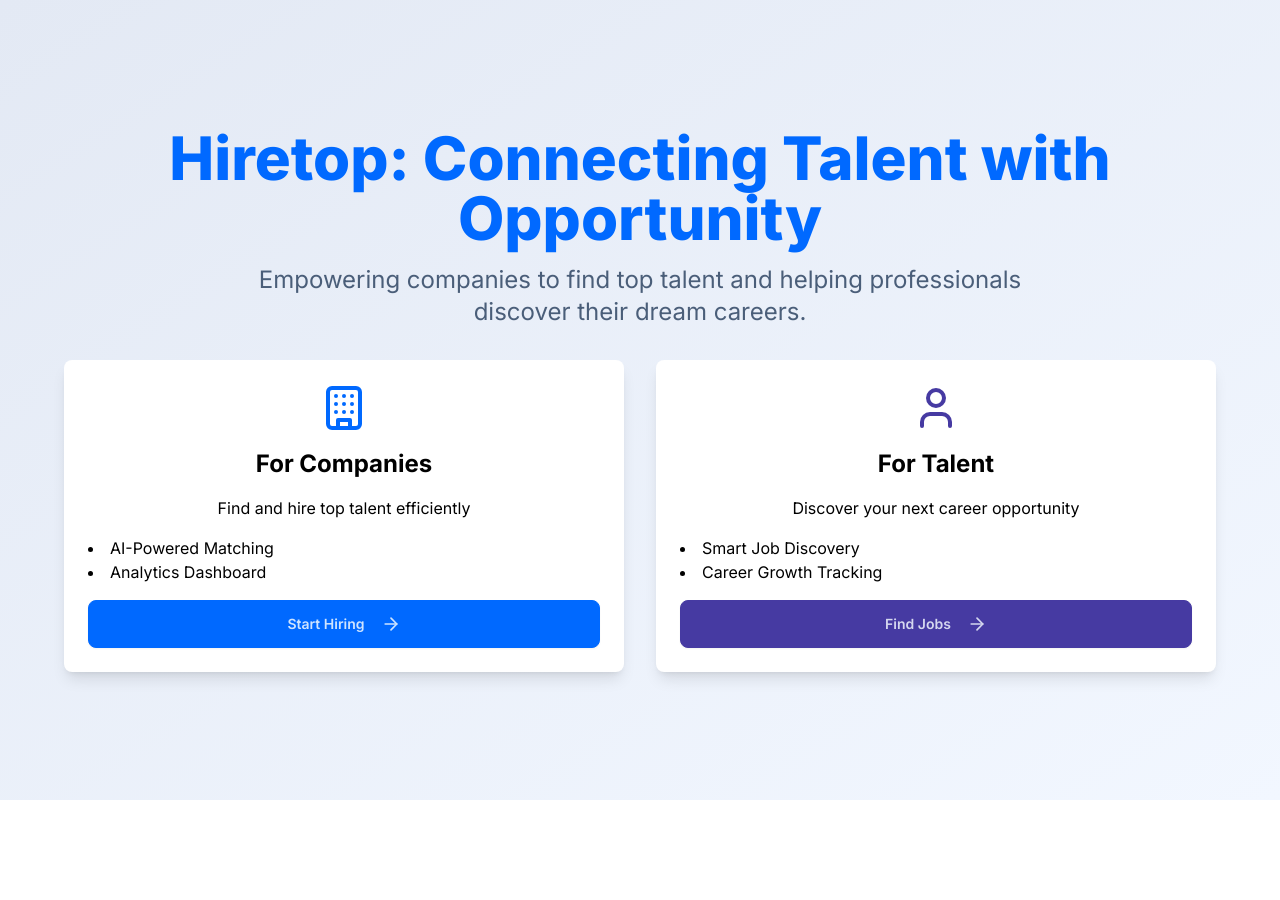
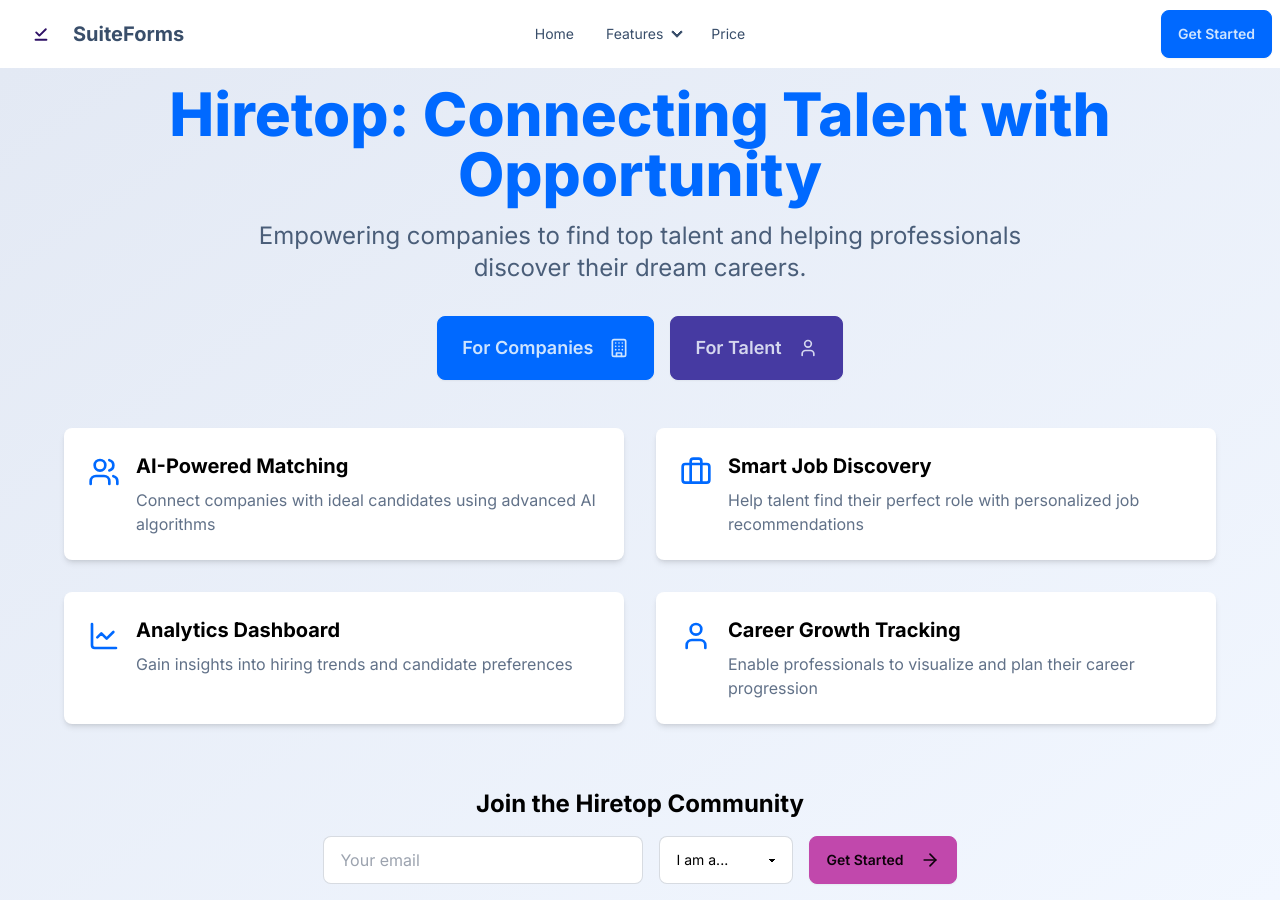
Before and after one commit to Osiris8/hirenow, a Next.js app: page / in a window 1280 px wide. Before the commit the page ends 800 px from the top, so only its background shows below. Built offline with nearby package versions, Linux system fonts and the light colour scheme.

Commit message:
update HeroSection component

```diff
--- a/app/page.tsx
+++ b/app/page.tsx
@@ -1,9 +1,10 @@
 import HeroSection from "@/components/HeroSection";
-import Hero from "@/components/HeroSection";
+import Navbar from "@/components/Navbar";
 
 export default function Home() {
   return (
     <div>
+      <Navbar />
       <HeroSection />
     </div>
   );
--- a/components/HeroSection.tsx
+++ b/components/HeroSection.tsx
@@ -12,14 +12,33 @@ import {
 interface FeatureItem {
   text: string;
   icon: LucideIcon;
-  forCompany: boolean;
+  description: string;
 }
 
 const features: FeatureItem[] = [
-  { text: "AI-Powered Matching", icon: Users, forCompany: true },
-  { text: "Smart Job Discovery", icon: Briefcase, forCompany: false },
-  { text: "Analytics Dashboard", icon: LineChart, forCompany: true },
-  { text: "Career Growth Tracking", icon: User, forCompany: false },
+  {
+    text: "AI-Powered Matching",
+    icon: Users,
+    description:
+      "Connect companies with ideal candidates using advanced AI algorithms",
+  },
+  {
+    text: "Smart Job Discovery",
+    icon: Briefcase,
+    description:
+      "Help talent find their perfect role with personalized job recommendations",
+  },
+  {
+    text: "Analytics Dashboard",
+    icon: LineChart,
+    description: "Gain insights into hiring trends and candidate preferences",
+  },
+  {
+    text: "Career Growth Tracking",
+    icon: User,
+    description:
+      "Enable professionals to visualize and plan their career progression",
+  },
 ];
 
 const HeroSection: React.FC = () => {
@@ -34,40 +53,52 @@ const HeroSection: React.FC = () => {
             Empowering companies to find top talent and helping professionals
             discover their dream careers.
           </p>
-          <div className="flex flex-col md:flex-row justify-center items-stretch space-y-4 md:space-y-0 md:space-x-8">
-            <div className="flex-1 bg-base-100 p-6 rounded-lg shadow-lg flex flex-col justify-between">
-              <div>
-                <Building className="h-12 w-12 text-primary mx-auto mb-4" />
-                <h2 className="text-2xl font-bold mb-4">For Companies</h2>
-                <p className="mb-4">Find and hire top talent efficiently</p>
-                <ul className="text-left list-disc list-inside mb-4">
-                  {features
-                    .filter((f) => f.forCompany)
-                    .map(({ text }) => (
-                      <li key={text}>{text}</li>
-                    ))}
-                </ul>
+          <div className="flex flex-wrap justify-center gap-4 mb-12">
+            <button className="btn btn-primary btn-lg">
+              For Companies
+              <Building className="ml-2 h-5 w-5" />
+            </button>
+            <button className="btn btn-secondary btn-lg">
+              For Talent
+              <User className="ml-2 h-5 w-5" />
+            </button>
+          </div>
+          <div className="grid grid-cols-1 md:grid-cols-2 gap-8 text-left">
+            {features.map(({ text, icon: Icon, description }) => (
+              <div
+                key={text}
+                className="flex items-start space-x-4 bg-base-100 p-6 rounded-lg shadow-md"
+              >
+                <Icon className="h-8 w-8 text-primary flex-shrink-0 mt-1" />
+                <div>
+                  <h3 className="text-xl font-bold mb-2">{text}</h3>
+                  <p className="text-base-content text-opacity-80">
+                    {description}
+                  </p>
+                </div>
               </div>
-              <button className="btn btn-primary">
-                Start Hiring
-                <ArrowRight className="ml-2 h-5 w-5" />
-              </button>
-            </div>
-            <div className="flex-1 bg-base-100 p-6 rounded-lg shadow-lg flex flex-col justify-between">
-              <div>
-                <User className="h-12 w-12 text-secondary mx-auto mb-4" />
-                <h2 className="text-2xl font-bold mb-4">For Talent</h2>
-                <p className="mb-4">Discover your next career opportunity</p>
-                <ul className="text-left list-disc list-inside mb-4">
-                  {features
-                    .filter((f) => !f.forCompany)
-                    .map(({ text }) => (
-                      <li key={text}>{text}</li>
-                    ))}
-                </ul>
-              </div>
-              <button className="btn btn-secondary">
-                Find Jobs
+            ))}
+          </div>
+          <div className="mt-16">
+            <h2 className="text-2xl font-bold mb-4">
+              Join the Hiretop Community
+            </h2>
+            <div className="flex flex-col sm:flex-row justify-center items-center space-y-4 sm:space-y-0 sm:space-x-4">
+              <input
+                type="email"
+                placeholder="Your email"
+                className="input input-bordered flex-grow max-w-xs"
+              />
+              <select className="select select-bordered max-w-xs">
+                <option disabled selected>
+                  I am a...
+                </option>
+                <option>Job Seeker</option>
+                <option>Employer</option>
+                <option>Recruiter</option>
+              </select>
+              <button className="btn btn-accent">
+                Get Started
                 <ArrowRight className="ml-2 h-5 w-5" />
               </button>
             </div>
--- /dev/null
+++ b/components/Logo.tsx
@@ -0,0 +1,48 @@
+import React from "react";
+
+interface LogoProps {
+  width?: number;
+  height?: number;
+  className?: string;
+}
+
+function Logo({ width = 200, height = 200, className = "" }: LogoProps) {
+  return (
+    <svg
+      xmlns="http://www.w3.org/2000/svg"
+      viewBox="0 0 200 200"
+      width={width}
+      height={height}
+      className={className}
+    >
+      <rect
+        x="40"
+        y="40"
+        width="120"
+        height="120"
+        rx="20"
+        ry="20"
+        fill="white"
+      />
+      <path
+        d="M70 90 L90 110 L130 70"
+        stroke="#2e1065"
+        strokeWidth="12"
+        strokeLinecap="round"
+        strokeLinejoin="round"
+        fill="none"
+      />
+      <rect
+        x="60"
+        y="130"
+        width="80"
+        height="12"
+        rx="6"
+        ry="6"
+        fill="#2e1065"
+      />
+    </svg>
+  );
+}
+
+export default Logo;
--- a/components/Navbar.tsx
+++ b/components/Navbar.tsx
@@ -1,6 +1,6 @@
 import React from "react";
 import Link from "next/link";
-import Logo from "./Logo"; // Assuming you have a Logo component
+import Logo from "./Logo";
 
 interface NavItem {
   label: string;
```
